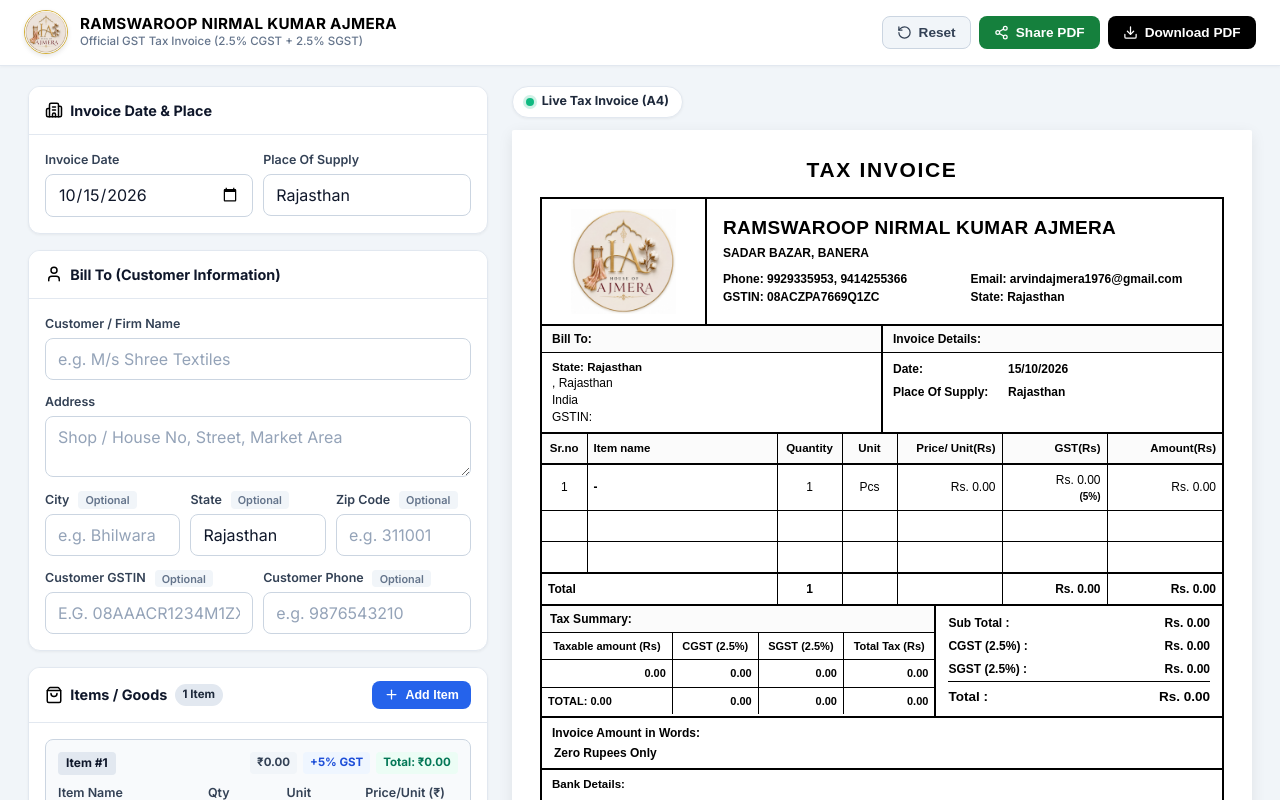
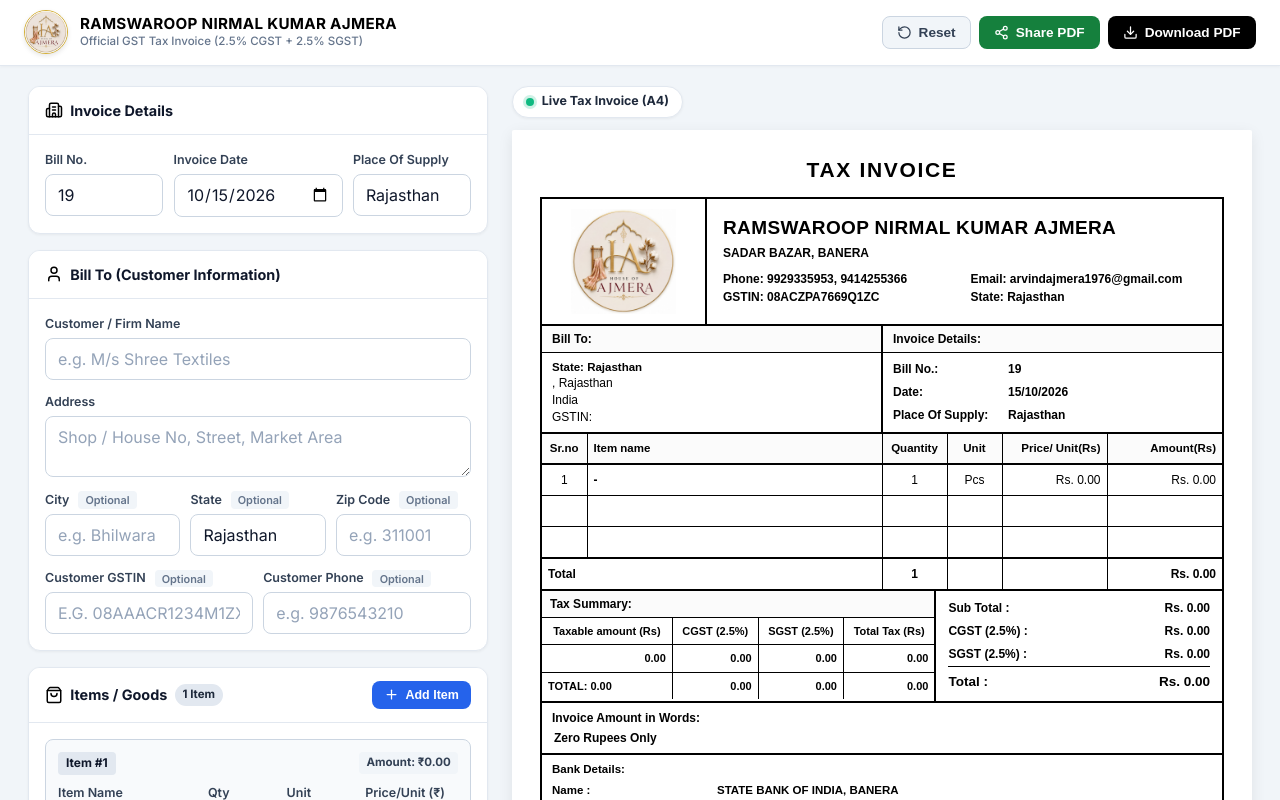
Before and after one commit to akshatajmera7/ajmera-invoice-generator, a React (Vite) app: page / in a window 1280 px wide. Shown: the top 800 px of the page. Built offline with nearby package versions, Linux system fonts and the light colour scheme.

Commit message:
feat: add bill number starting at 19 with auto-increment on download/share

```diff
--- a/src/App.jsx
+++ b/src/App.jsx
@@ -19,8 +19,20 @@
   Check
 } from 'lucide-react';
 
+const STARTING_BILL_NUMBER = 19;
+
+const getNextBillNumber = () => {
+  try {
+    const stored = localStorage.getItem('ajmera_last_bill_number');
+    return stored ? parseInt(stored, 10) + 1 : STARTING_BILL_NUMBER;
+  } catch {
+    return STARTING_BILL_NUMBER;
+  }
+};
+
 const DEFAULT_INVOICE_DATA = {
   invoiceDate: getTodayDateInput(),
+  billNumber: STARTING_BILL_NUMBER,
   placeOfSupply: 'Rajasthan',
   customer: {
     name: '',
@@ -57,6 +69,7 @@
         const parsed = JSON.parse(saved);
         return {
           ...parsed,
+          billNumber: parsed.billNumber ?? getNextBillNumber(),
           bankDetails: {
             ...DEFAULT_INVOICE_DATA.bankDetails,
             ...(parsed.bankDetails || {}),
@@ -66,7 +79,7 @@
     } catch {
       // ignore
     }
-    return DEFAULT_INVOICE_DATA;
+    return { ...DEFAULT_INVOICE_DATA, billNumber: getNextBillNumber() };
   });
 
   const [isProcessing, setIsProcessing] = useState(false);
@@ -270,6 +283,15 @@
     return pdf.output('blob');
   };
 
+  // Increment bill number after finalising a bill
+  const incrementBillNumber = () => {
+    const next = (invoiceData.billNumber || STARTING_BILL_NUMBER) + 1;
+    try {
+      localStorage.setItem('ajmera_last_bill_number', String(invoiceData.billNumber || STARTING_BILL_NUMBER));
+    } catch { /* ignore */ }
+    saveState({ ...invoiceData, billNumber: next });
+  };
+
   // Download PDF
   const handleDownloadPdf = async () => {
     try {
@@ -293,7 +315,8 @@
         URL.revokeObjectURL(blobUrl);
       }, 3000);
 
-      showToast(`Downloaded ${fileName}`);
+      showToast(`Downloaded — Bill #${invoiceData.billNumber}`);
+      incrementBillNumber();
     } catch (err) {
       console.error('PDF error:', err);
       showToast('Error generating PDF. Please try again.');
@@ -322,6 +345,7 @@
           text: `Tax Invoice for ${invoiceData.customer.name || 'Goods'} from Ramswaroop Nirmal Kumar Ajmera.`,
         });
         showToast('Shared successfully!');
+        incrementBillNumber();
       } else {
         // Fallback for browsers that don't support direct file sharing via navigator:
         // 1. Trigger the download so user has the file
--- a/src/components/InvoiceForm.jsx
+++ b/src/components/InvoiceForm.jsx
@@ -24,11 +24,24 @@
         <div className="card-header">
           <div className="card-title-group">
             <Building2 size={18} className="card-icon" />
-            <h2 className="card-title">Invoice Date & Place</h2>
+            <h2 className="card-title">Invoice Details</h2>
           </div>
         </div>
         <div className="card-body">
-          <div className="form-grid form-grid-2">
+          <div className="form-grid form-grid-3">
+            <div className="form-group">
+              <label htmlFor="billNumber">Bill No.</label>
+              <input
+                id="billNumber"
+                type="number"
+                className="form-input"
+                value={invoiceData.billNumber || ''}
+                onChange={(e) => onUpdateInvoice('billNumber', parseInt(e.target.value, 10) || 1)}
+                placeholder="19"
+                inputMode="numeric"
+                min="1"
+              />
+            </div>
             <div className="form-group">
               <label htmlFor="invoiceDate">Invoice Date</label>
               <input
@@ -203,9 +216,7 @@
                   <div className="item-row-header">
                     <span className="item-index-badge">Item #{index + 1}</span>
                     <div className="item-row-summary-chips">
-                      <span className="chip chip-sub">₹{formatCurrency(taxable)}</span>
-                      <span className="chip chip-tax">+5% GST</span>
-                      <span className="chip chip-total">Total: ₹{formatCurrency(total)}</span>
+                      <span className="chip chip-sub">Amount: ₹{formatCurrency(taxable)}</span>
                     </div>
                     {items.length > 1 && (
                       <button
--- a/src/components/InvoicePreview.jsx
+++ b/src/components/InvoicePreview.jsx
@@ -12,15 +12,10 @@
   const calculatedItems = items.map((item, index) => {
     const qty = parseFloat(item.quantity) || 0;
     const rate = parseFloat(item.price) || 0;
-    const taxable = qty * rate;
-    // 2.5% CGST + 2.5% SGST = 5.0% Total GST
-    const cgst = taxable * 0.025;
-    const sgst = taxable * 0.025;
-    const gstTotal = cgst + sgst;
-    const amount = taxable + gstTotal;
+    const itemAmount = qty * rate; // Clean item amount without GST
 
     totalQty += qty;
-    totalTaxable += taxable;
+    totalTaxable += itemAmount;
 
     return {
       sr: index + 1,
@@ -28,14 +23,11 @@
       quantity: qty,
       unit: item.unit || 'Pcs',
       price: rate,
-      taxable,
-      cgst,
-      sgst,
-      gstTotal,
-      amount,
+      amount: itemAmount,
     };
   });
 
+  // GST added later on below the main items table (2.5% CGST + 2.5% SGST)
   const totalCgst = totalTaxable * 0.025;
   const totalSgst = totalTaxable * 0.025;
   const totalTax = totalCgst + totalSgst;
@@ -138,6 +130,12 @@
               <div className="sub-box-title">Invoice Details:</div>
               <div className="sub-box-content details-content">
                 <div className="detail-row">
+                  <span className="detail-label">Bill No.:</span>
+                  <span className="detail-value" style={{ fontWeight: 700 }}>
+                    {invoiceData.billNumber || 19}
+                  </span>
+                </div>
+                <div className="detail-row">
                   <span className="detail-label">Date:</span>
                   <span className="detail-value">
                     {formatDateToIndian(invoiceData.invoiceDate)}
@@ -151,7 +149,7 @@
             </div>
           </div>
 
-          {/* Items Table */}
+          {/* Items Table (GST Column Removed - GST Added Below Table) */}
           <div className="invoice-table-container">
             <table className="invoice-items-table">
               <thead>
@@ -161,7 +159,6 @@
                   <th className="col-qty">Quantity</th>
                   <th className="col-unit">Unit</th>
                   <th className="col-price">Price/ Unit(Rs)</th>
-                  <th className="col-gst">GST(Rs)</th>
                   <th className="col-amt">Amount(Rs)</th>
                 </tr>
               </thead>
@@ -173,10 +170,6 @@
                     <td className="col-qty">{item.quantity || '-'}</td>
                     <td className="col-unit">{item.unit || 'Pcs'}</td>
                     <td className="col-price">Rs. {formatCurrency(item.price)}</td>
-                    <td className="col-gst">
-                      <div>Rs. {formatCurrency(item.gstTotal)}</div>
-                      <div className="gst-subtext">(5%)</div>
-                    </td>
                     <td className="col-amt">Rs. {formatCurrency(item.amount)}</td>
                   </tr>
                 ))}
@@ -188,7 +181,6 @@
                     <td className="col-qty">&nbsp;</td>
                     <td className="col-unit">&nbsp;</td>
                     <td className="col-price">&nbsp;</td>
-                    <td className="col-gst">&nbsp;</td>
                     <td className="col-amt">&nbsp;</td>
                   </tr>
                 ))}
@@ -199,14 +191,13 @@
                   <td className="col-qty bold-val">{totalQty > 0 ? totalQty : 1}</td>
                   <td className="col-unit"></td>
                   <td className="col-price"></td>
-                  <td className="col-gst bold-val">Rs. {formatCurrency(totalTax)}</td>
-                  <td className="col-amt bold-val">Rs. {formatCurrency(grandTotal)}</td>
+                  <td className="col-amt bold-val">Rs. {formatCurrency(totalTaxable)}</td>
                 </tr>
               </tbody>
             </table>
           </div>
 
-          {/* Tax Summary & Totals Section */}
+          {/* Tax Summary & Totals Section - Where GST is Added */}
           <div className="invoice-bottom-split">
             {/* Left Column: Tax Summary */}
             <div className="tax-summary-box">
@@ -237,7 +228,7 @@
               </table>
             </div>
 
-            {/* Right Column: Totals */}
+            {/* Right Column: Totals (Sub Total + CGST + SGST = Grand Total) */}
             <div className="totals-box">
               <div className="totals-row">
                 <span className="totals-label">Sub Total :</span>
```
